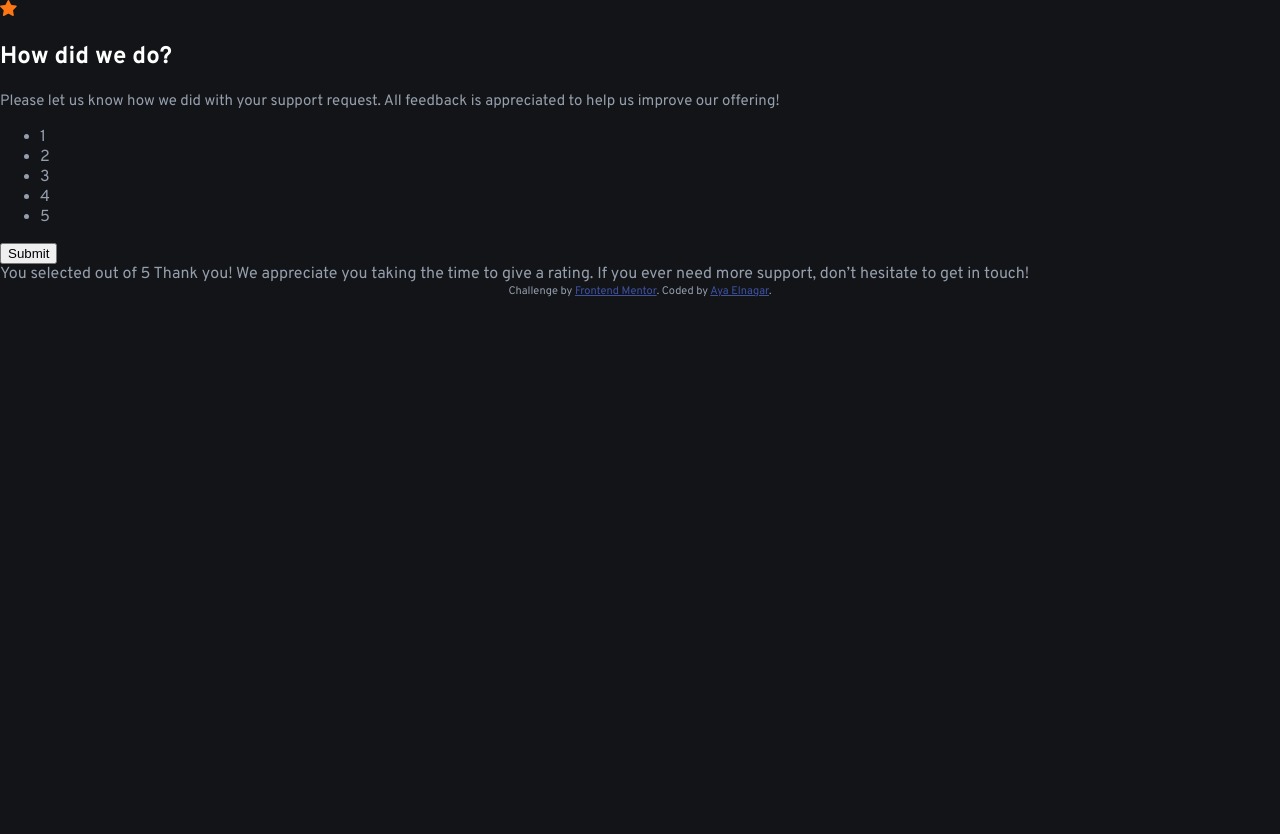
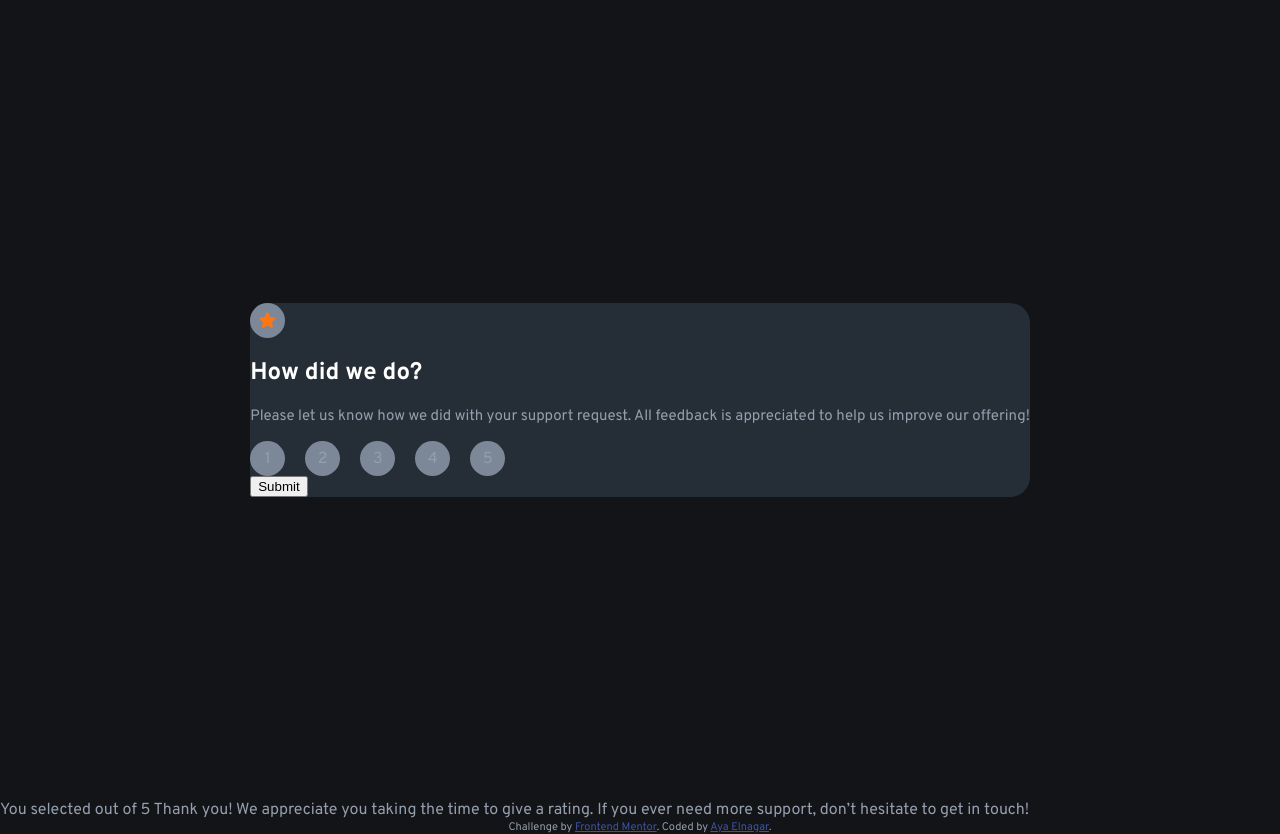
Before and after one commit to AyaElnagar767/Interactive-rating-component, a plain HTML site: page index.html in a window 1280 px wide. Before the commit the page ends 800 px from the top, so only its background shows below. Drawn offline with Linux system fonts and the light colour scheme.

Commit message:
Style rating state section

```diff
--- a/css/style.css
+++ b/css/style.css
@@ -22,3 +22,40 @@ p {
     font-size: 15px;
 }
 /* end general styles */
+
+/* Rating state start */
+main {
+    min-height: 100vh;
+    display: flex;
+    align-items: center;
+    justify-content: center;
+}
+
+main .rating-container {
+    background-color: hsl(213, 19%, 18%);
+    border-radius: 20px;
+}
+
+main .rating {
+    margin: 0;
+    padding: 0;
+    list-style-type: none;
+    display: flex;
+    align-items: center;
+}
+
+main .img,
+main .rating li {
+    background-color: hsl(216, 12%, 54%);
+    border-radius: 50%;
+    width: 35px;
+    height: 35px;
+    display: flex;
+    align-items: center;
+    justify-content: center;
+}
+
+main .rating li:not(:last-child) {
+    margin-right: 20px;
+}
+/* Rating state end */
```
